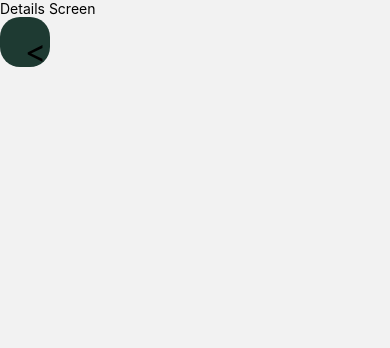
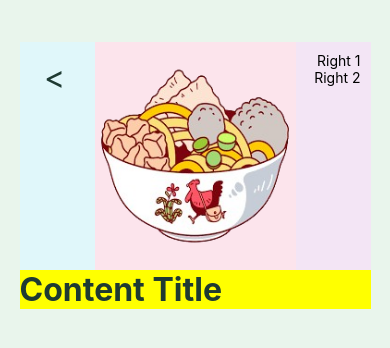
Before and after one commit to piha2866/no-waste-fridge, a React Native app in the folder no-waste-fridge/: screen /Details in a window 390 px wide. Shown: the top 348 px of the page. Built offline with nearby package versions, Linux system fonts and the light colour scheme.

Commit message:
chore: create basic upper skeleton incl image for details screen

```diff
--- a/no-waste-fridge/src/components/buttons.tsx
+++ b/no-waste-fridge/src/components/buttons.tsx
@@ -20,14 +20,14 @@ export const BackButton = (props: any) => {
 
 const styles = StyleSheet.create({
   button: {
-    backgroundColor: colors.text,
-    borderRadius: 20,
-    paddingHorizontal: 25,
-    paddingVertical: 15,
+    display: 'flex',
+    justifyContent: 'center',
+    alignItems: 'center',
     width: 50,
     height: 50,
   },
   text: {
-    fontSize: 32
+    fontSize: 32,
+    color: colors.text,
   },
 });
--- a/no-waste-fridge/src/screens/content-details/details_screen.tsx
+++ b/no-waste-fridge/src/screens/content-details/details_screen.tsx
@@ -1,14 +1,61 @@
 import React from 'react';
-import { View, Text } from 'react-native';
+import { View, Text, StyleSheet, useWindowDimensions, Image } from 'react-native';
 import { BackButton } from '../../components/buttons';
+import text from '../../styles/text';
+import container from '../../styles/container';
 
 const DetailsScreen = () => {
+  const { width, height } = useWindowDimensions();
   return (
-    <View>
-      <Text>Details Screen</Text>
-      <BackButton/>
+    <View style={{...container.main, paddingVertical: height*0.05}}>
+      <View style={{height: '30%', backgroundColor: 'pink', flexDirection: 'row', display: 'flex'}}>
+        <View style={styles.left}>
+          <BackButton/>
+        </View>
+        <View style={styles.middle}>
+          <Image source={require("../../assets/images/default-food.png")}  style={styles.image} resizeMode="contain" />
+        </View>
+        <View style={styles.right}>
+          <Text>Right 1</Text>
+          <Text>Right 2</Text>
+        </View>
+      </View>
+      <View style={{backgroundColor: "yellow"}}>
+        <Text style={styles.title}>Content Title</Text>
+      </View>
     </View>
   );
 };
 
 export default DetailsScreen;
+
+const styles = StyleSheet.create({
+  title: {...text.title},
+  standard: {...text.standard},
+  image: {
+    flex:1
+  },
+  left: {
+    width: 75,
+    flexDirection: 'column',
+    justifyContent: 'flex-start',
+    padding: 10,
+    backgroundColor: '#e0f7fa',
+  },
+  middle: {
+    flex: 1,
+    alignItems: 'center',
+    justifyContent: 'center',
+    padding: 10,
+    backgroundColor: '#fce4ec',
+  },
+  right: {
+    width: 75,
+    flexDirection: 'column',
+    alignItems: 'flex-end',
+    justifyContent: 'flex-start',
+    padding: 10,
+    backgroundColor: '#f3e5f5',
+  },
+
+})
--- a/no-waste-fridge/src/screens/content/content_screen.tsx
+++ b/no-waste-fridge/src/screens/content/content_screen.tsx
@@ -2,8 +2,8 @@ import React from 'react';
 import { View, Text, Button, StyleSheet, useWindowDimensions } from 'react-native';
 import ContentGrid from './content_grid';
 import ContentCreationButton from './content_creation_button';
-import colors from '../../styles/colors';
 import container from '../../styles/container';
+import text from '../../styles/text';
 
 const ContentScreen = ({ }) => {
     const { width, height } = useWindowDimensions();
@@ -24,9 +24,7 @@ const styles = StyleSheet.create({
       flexGrow: 1,
     },
     sectionTitle: {
-      fontSize: 24,
-      fontWeight: 'bold',
-      color: colors.text,
+      ...text.title,
       textAlign: 'center',
     },
   });
--- /dev/null
+++ b/no-waste-fridge/src/styles/text.tsx
@@ -0,0 +1,18 @@
+import { ImageStyle, TextStyle, ViewStyle } from "react-native";
+import colors from "./colors";
+
+const text: {
+    [key: string]: TextStyle | ViewStyle | ImageStyle ;
+  } = {
+    title: {
+        fontSize: 32,
+        color: colors.text,
+        fontWeight: "bold",
+    },
+    standard: {
+        fontSize: 24,
+        color: colors.text,
+    },
+  }
+
+  export default text;
```
